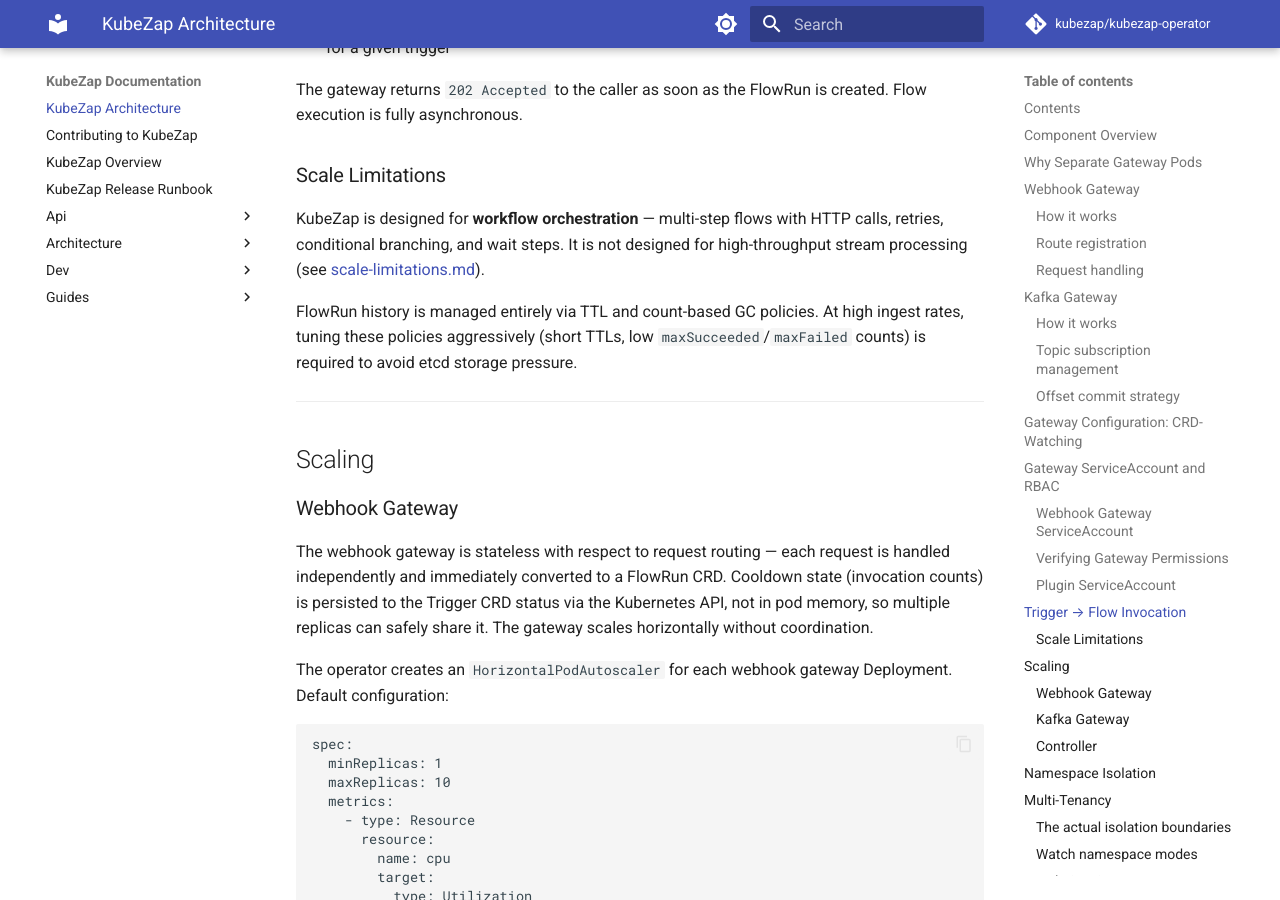
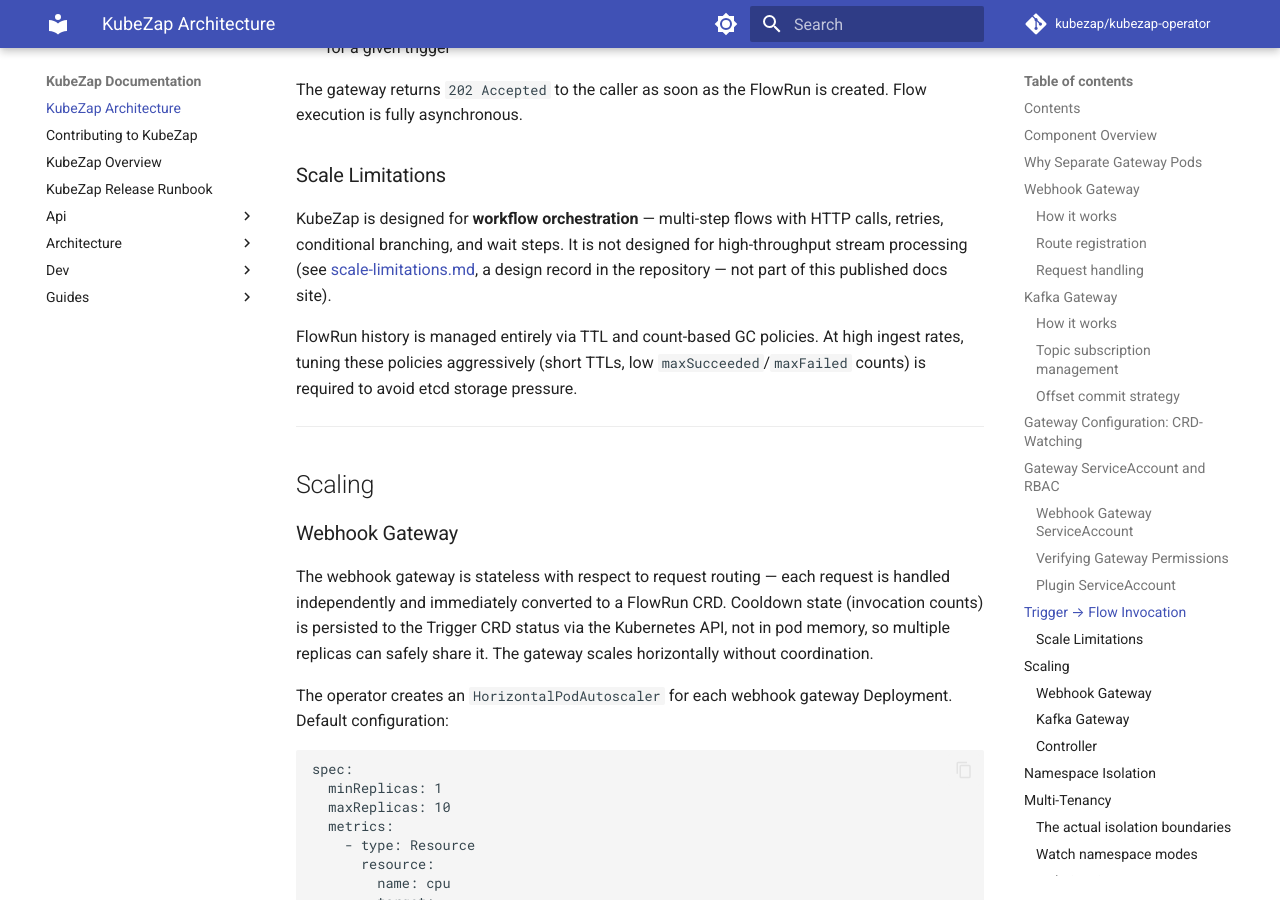
Before and after one commit to kubezap/kubezap-operator, an MkDocs documentation site: the page built from docs/architecture.md, in a window 1280 px wide and 900 px high, scrolled down 7487 px. Built offline with MkDocs 1.6.1 and Material for MkDocs 9.7.7, drawn with Linux system fonts in a browser that asks for light colours; comment, search, counter and statistics services are not loaded.

Commit message:
docs: fix broken doc links and one anchor mismatch (STORY-016)
The published MkDocs site's docs_dir is docs/ itself; planning/,
examples/, and docs/design/ are excluded, so relative links into them
404 once published.

- docs/architecture/flowrun-state-model.md: the reference to
  planning/process/code-review-strategy.md had no public-facing
  equivalent, so reworded it into plain (non-link) text instead of
  removing the pointer entirely.
- docs/guides/getting-started.md: both examples/order-router/README.md
  links replaced with absolute GitHub tree/blob URLs, which render
  correctly both on GitHub and from the published site.
- docs/architecture.md: the docs/design/scale-limitations.md link
  replaced with an absolute GitHub blob URL, noting it's a repo-only
  design record.
- docs/architecture.md: fixed an in-page anchor mismatch — the TOC
  entry for "Trigger → Flow Invocation" pointed at
  #trigger--flow-invocation (double hyphen), but Python-Markdown's toc
  slugifier collapses the run of whitespace left behind by the
  stripped "→" into a single hyphen, producing
  #trigger-flow-invocation. Spot-checked the rest of the TOC in this
  file; no other anchors mismatched their generated slugs.

Co-Authored-By: Claude Sonnet 5 <noreply@anthropic.com>
Claude-Session: https://claude.ai/code/session_01D3yT9trQdFZQjtGhGmPUW3

```diff
--- a/docs/architecture.md
+++ b/docs/architecture.md
@@ -12,7 +12,7 @@ This document describes the runtime architecture of KubeZap — specifically how
 - [Kafka Gateway](#kafka-gateway)
 - [Gateway Configuration: CRD-Watching](#gateway-configuration-crd-watching)
 - [Gateway ServiceAccount and RBAC](#gateway-serviceaccount-and-rbac)
-- [Trigger → Flow Invocation](#trigger--flow-invocation)
+- [Trigger → Flow Invocation](#trigger-flow-invocation)
 - [Scaling](#scaling)
 - [Namespace Isolation](#namespace-isolation)
 - [Multi-Tenancy](#multi-tenancy)
@@ -269,7 +269,7 @@ The gateway returns `202 Accepted` to the caller as soon as the FlowRun is creat
 
 ### Scale Limitations
 
-KubeZap is designed for **workflow orchestration** — multi-step flows with HTTP calls, retries, conditional branching, and wait steps. It is not designed for high-throughput stream processing (see [scale-limitations.md](design/scale-limitations.md)).
+KubeZap is designed for **workflow orchestration** — multi-step flows with HTTP calls, retries, conditional branching, and wait steps. It is not designed for high-throughput stream processing (see [scale-limitations.md](https://github.com/kubezap/kubezap-operator/blob/main/docs/design/scale-limitations.md), a design record in the repository — not part of this published docs site).
 
 FlowRun history is managed entirely via TTL and count-based GC policies. At high ingest rates, tuning these policies aggressively (short TTLs, low `maxSucceeded`/`maxFailed` counts) is required to avoid etcd storage pressure.
 
```
Also changed, not shown: docs/architecture/flowrun-state-model.md (+1 -1 lines), docs/guides/getting-started.md (+2 -2 lines).
